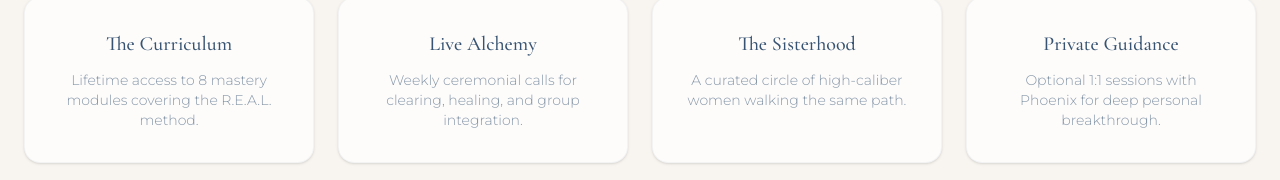
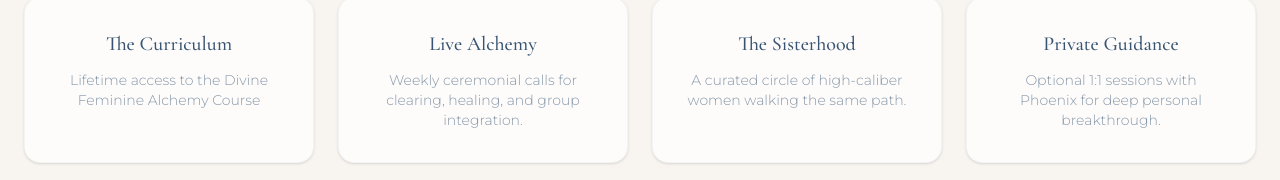
Before and after one commit to majorvfx/shamanic-beauty, a Next.js app: page / in a window 1280 px wide. Shown: the part 5566-5746 px from the top of the page. Built offline with nearby package versions, Linux system fonts and the light colour scheme.

Commit message:
Update Curriculum description in Course component

```diff
--- a/src/components/Course.tsx
+++ b/src/components/Course.tsx
@@ -20,7 +20,7 @@ const whoIsNotFor = [
 const pillars = [
     {
         title: "The Curriculum",
-        desc: "Lifetime access to 8 mastery modules covering the R.E.A.L. method.",
+        desc: "Lifetime access to the Divine Feminine Alchemy Course",
     },
     {
         title: "Live Alchemy",
```
